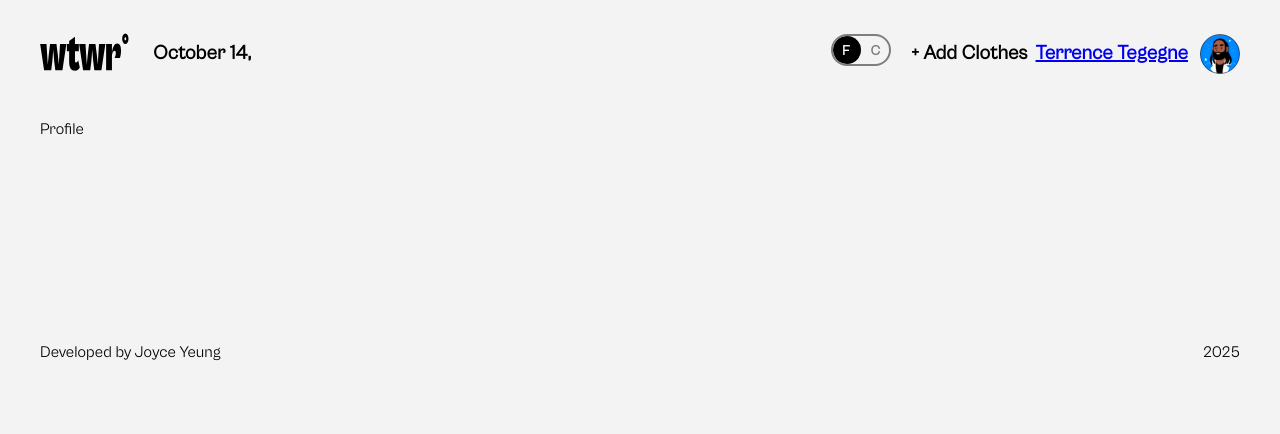
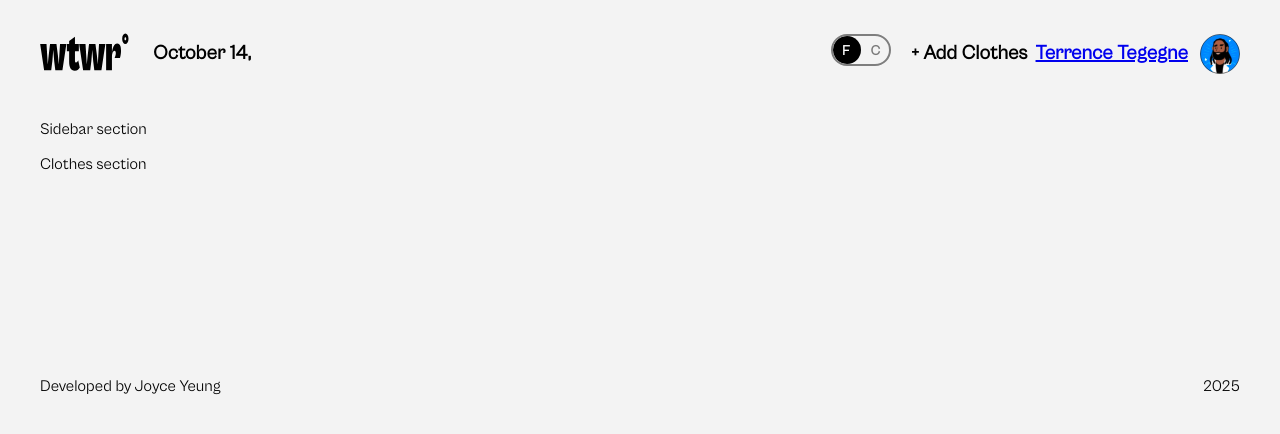
Before and after one commit to Joyce1312/se_project_react, a React (Vite) app: page /profile in a window 1280 px wide. Shown: the top 434 px of the page. Built offline with nearby package versions, Linux system fonts and the light colour scheme; no server answers.

Commit message:
feat: Create SideBar and ClothesSection subcomponents for Profile

```diff
--- a/src/components/App/App.jsx
+++ b/src/components/App/App.jsx
@@ -4,9 +4,9 @@ import "./App.css";
 import Header from "../Header/Header.jsx";
 import Main from "../Main/Main.jsx";
 import Footer from "../Footer/Footer.jsx";
-import ModalWithForm from "../ModalWithForm/ModalWithForm.jsx";
 import ItemModal from "../ItemModal/ItemModal.jsx";
 import AddItemModal from "../AddItemModal/AddItemModal.jsx";
+import Profile from "../Profile/Profile.jsx";
 import { coordinates, APIkey } from "../../utils/constants.js";
 import { getWeather, filterWeatherData } from "../../utils/weatherApi.js";
 import { defaultClothingItems } from "../../utils/constants";
@@ -86,7 +86,7 @@ function App() {
                 />
               }
             />
-            <Route path="/profile" element={<p>Profile</p>} />
+            <Route path="/profile" element={<Profile />} />
           </Routes>
         </CurrentTemperatureUnitContext.Provider>
         <Footer />
--- /dev/null
+++ b/src/components/ClothesSection/ClothesSection.jsx
@@ -0,0 +1,11 @@
+import "./ClothesSection.css";
+
+function ClothesSection() {
+  return (
+    <>
+      <p>Clothes section</p>
+    </>
+  );
+}
+
+export default ClothesSection;
--- /dev/null
+++ b/src/components/Profile/Profile.jsx
@@ -0,0 +1,16 @@
+import "./Profile.css";
+import SideBar from "../Sidebar/Sidebar";
+import ClothesSection from "../ClothesSection/ClothesSection";
+
+function Profile() {
+  return (
+    <>
+      <section>
+        <SideBar />
+        <ClothesSection />
+      </section>
+    </>
+  );
+}
+
+export default Profile;
--- /dev/null
+++ b/src/components/SideBar/SideBar.jsx
@@ -0,0 +1,11 @@
+import "./SideBar.css";
+
+function SideBar() {
+  return (
+    <>
+      <p>Sidebar section</p>
+    </>
+  );
+}
+
+export default SideBar;
```
Also changed, not shown: src/components/ClothesSection/ClothesSection.css (added), src/components/Profile/Profile.css (added), src/components/SideBar/SideBar.css (added).
